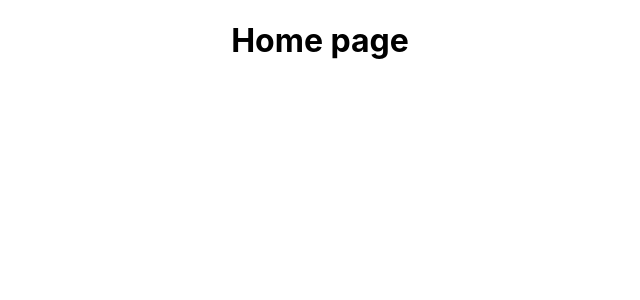
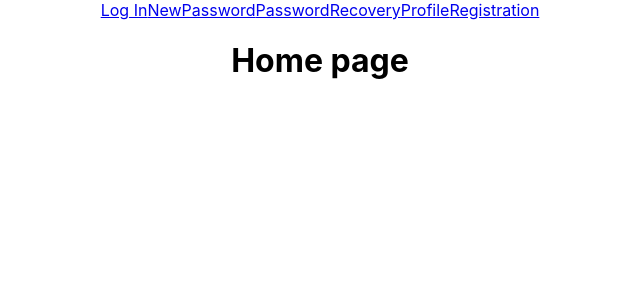
Before and after one commit to InHuman66/team-project, a React (Create React App) app: page / in a window 1280 px wide. Shown: the top 300 px of the page, without its empty margins (320-960 px from the left). Built offline with nearby package versions, Linux system fonts and the light colour scheme.

Commit message:
first commit

```diff
--- a/src/n1-main/m1-ui/App.tsx
+++ b/src/n1-main/m1-ui/App.tsx
@@ -6,10 +6,12 @@ import NewPassword from "./common/new-password/new-password";
 import PasswordRecovery from "./common/password-recovery/password-recovery";
 import Profile from "./common/profile/profile";
 import Registration from "./common/registration/registration";
+import {Navbar} from "./common/navbar/navbar";
 
 function App() {
   return (
     <div className="App">
+        <Navbar/>
       <Route exact  path={'/'} render={()=> <div><h1>Home page</h1></div> }/>
       <Route  path={'/new-password'} render={()=> <NewPassword/> }/>
       <Route  path={'/password-recovery'} render={()=> <PasswordRecovery/> }/>
--- /dev/null
+++ b/src/n1-main/m1-ui/common/navbar/navbar.tsx
@@ -0,0 +1,17 @@
+import { NavLink } from "react-router-dom"
+import React from 'react';
+
+
+
+export const Navbar = () => {
+    return (
+        <div>
+            <NavLink to={'/login'}>Log In</NavLink>
+            <NavLink to={'/new-password'}>NewPassword</NavLink>
+            <NavLink to={'/password-recovery'}>PasswordRecovery</NavLink>
+            <NavLink to={'/profile'}>Profile</NavLink>
+            <NavLink to={'/registration'}>Registration</NavLink>
+        </div>
+
+    )
+}
```
